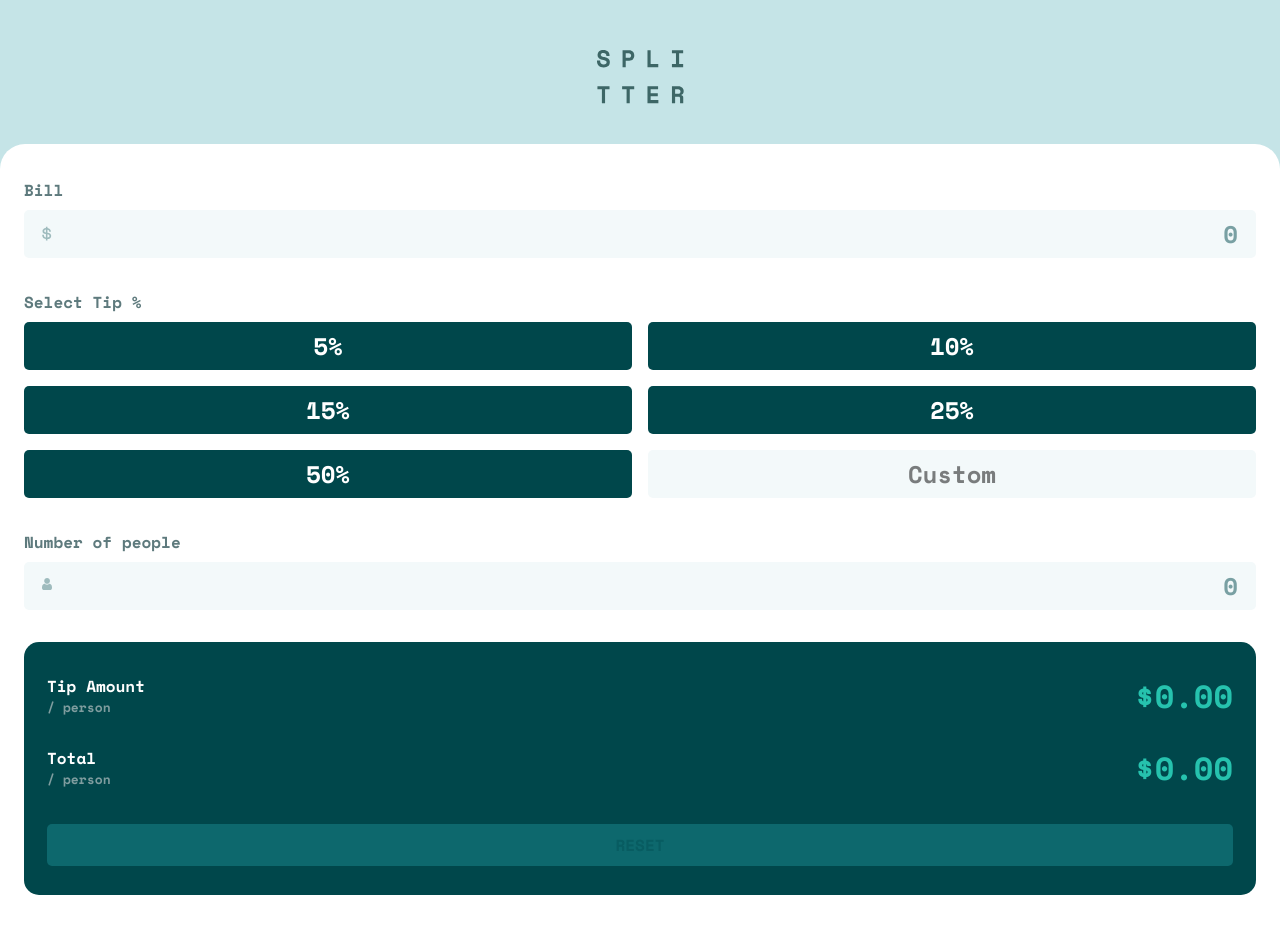
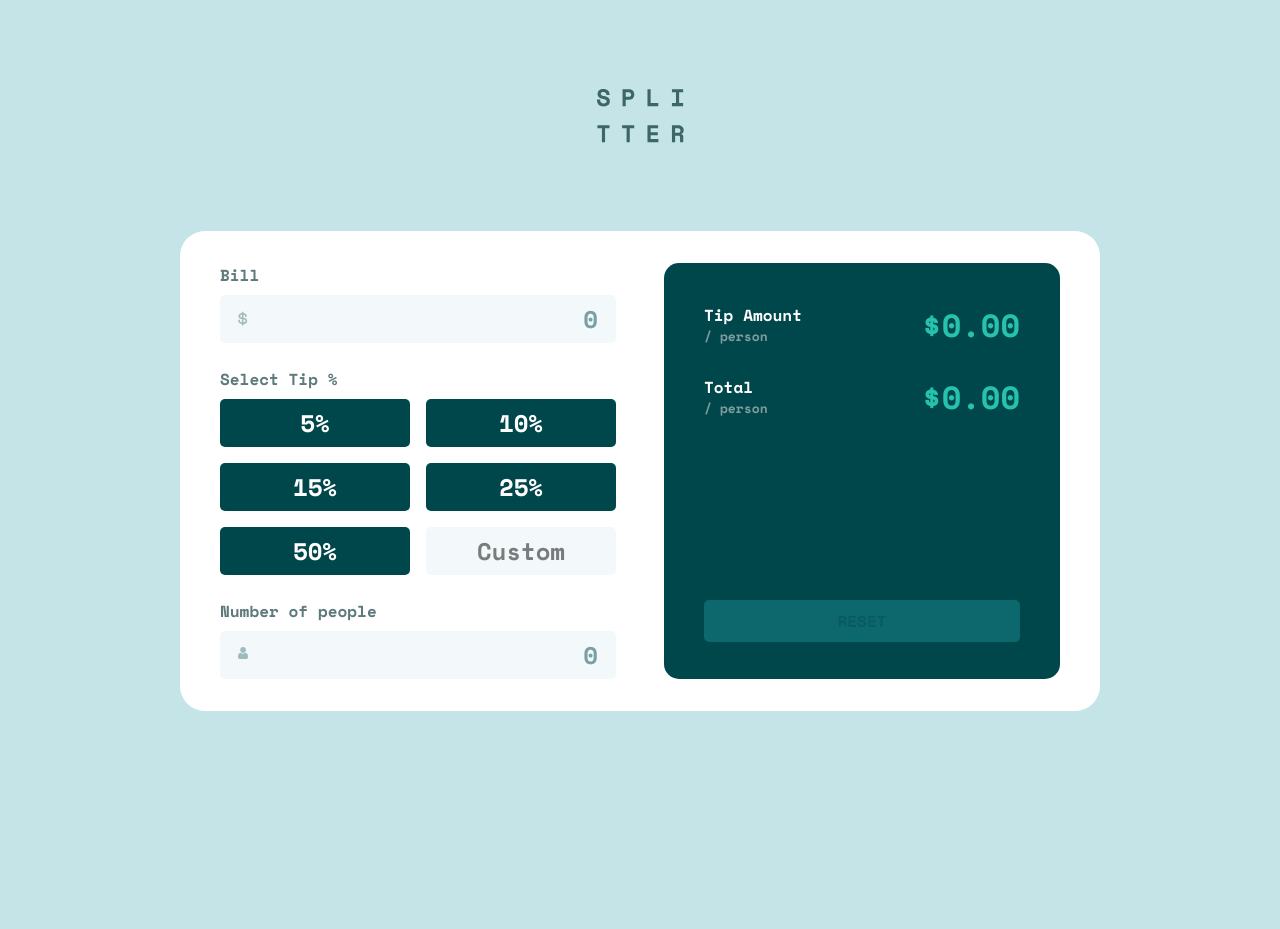
Before and after one commit to kirilenko-a/tip-calculator-app, a website built with Vite: page index.html in a window 1280 px wide. After the commit the page ends 800 px from the top, so only its background shows below. Built offline with nearby package versions, Linux system fonts and the light colour scheme.

Commit message:
style: add responsive styles

```diff
--- a/index.html
+++ b/index.html
@@ -14,13 +14,17 @@
     <script type="module" src="/src/main.js"></script>
     <title>Tip calculator app</title>
   </head>
-  <body class="font-main bg-grey-200 flex min-h-screen flex-col items-center">
-    <header class="pt-12.5 pb-10">
+  <body
+    class="font-main bg-grey-200 flex min-h-screen flex-col items-center justify-center md:gap-10 xl:gap-22"
+  >
+    <header class="pt-12.5 pb-10 md:pt-12.5 md:pb-0 xl:p-0">
       <img src="/images/logo.svg" alt="Splitter logo" />
     </header>
 
-    <main class="grid w-full gap-8 rounded-t-[25px] bg-white px-6 py-8.5">
-      <form id="form" class="flex flex-col gap-8">
+    <main
+      class="grid w-full flex-1 gap-8 rounded-t-[25px] bg-white px-6 py-8.5 md:max-w-152 md:flex-none md:gap-10 md:rounded-[25px] md:px-[75.5px] md:py-13.5 xl:max-w-230 xl:grid-cols-2 xl:gap-12 xl:px-10 xl:py-8"
+    >
+      <form id="form" class="flex flex-col gap-8 md:gap-6">
         <fieldset class="fieldset-flex">
           <label class="label" for="bill">Bill</label>
           <div class="input-wrapper before:bg-[url('/images/icon-dollar.svg')]">
@@ -115,7 +119,7 @@
       </form>
 
       <section
-        class="flex flex-col gap-8 rounded-[15px] bg-green-900 px-5.75 py-[29.5px]"
+        class="flex flex-col gap-8 rounded-[15px] bg-green-900 px-5.75 py-[29.5px] md:px-[47.5px] md:py-10.75 xl:justify-between xl:px-10 xl:py-[37.5px]"
       >
         <div class="flex flex-col gap-6">
           <div class="summary-wrapper">
```
